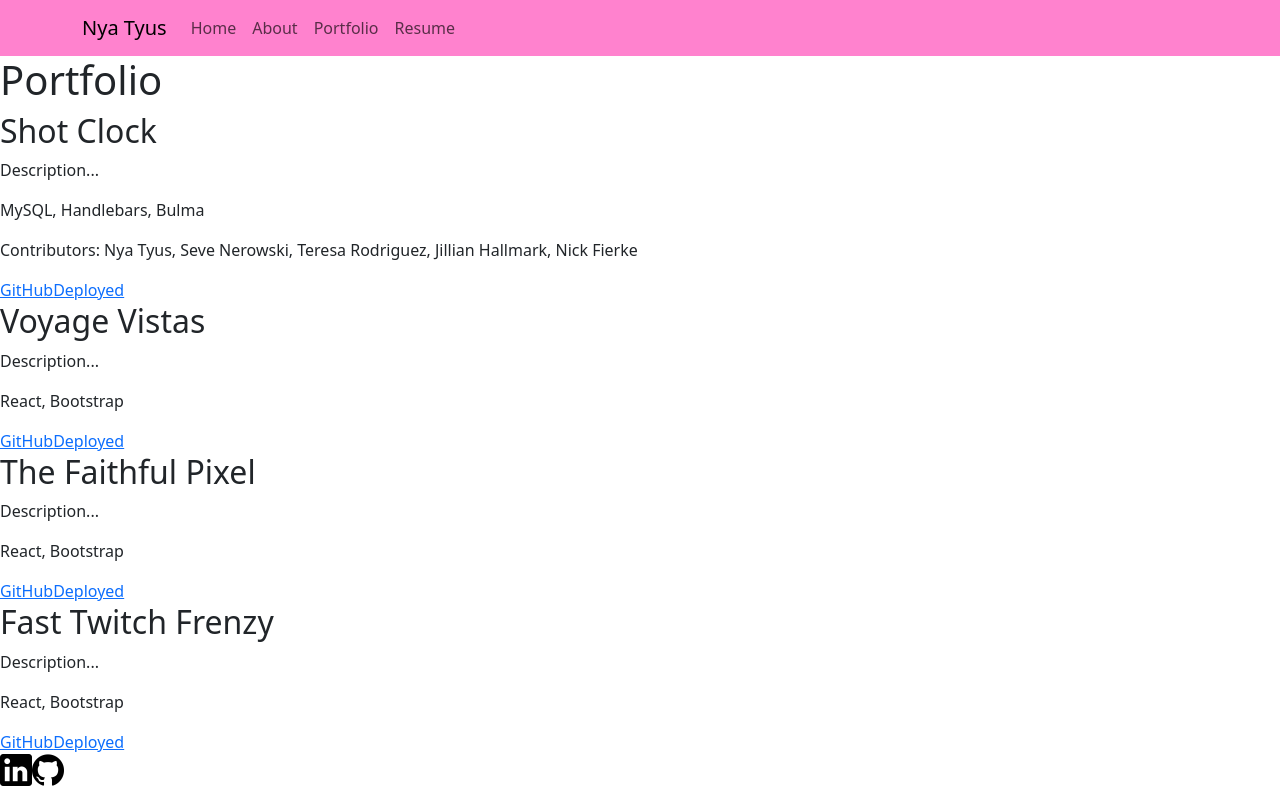
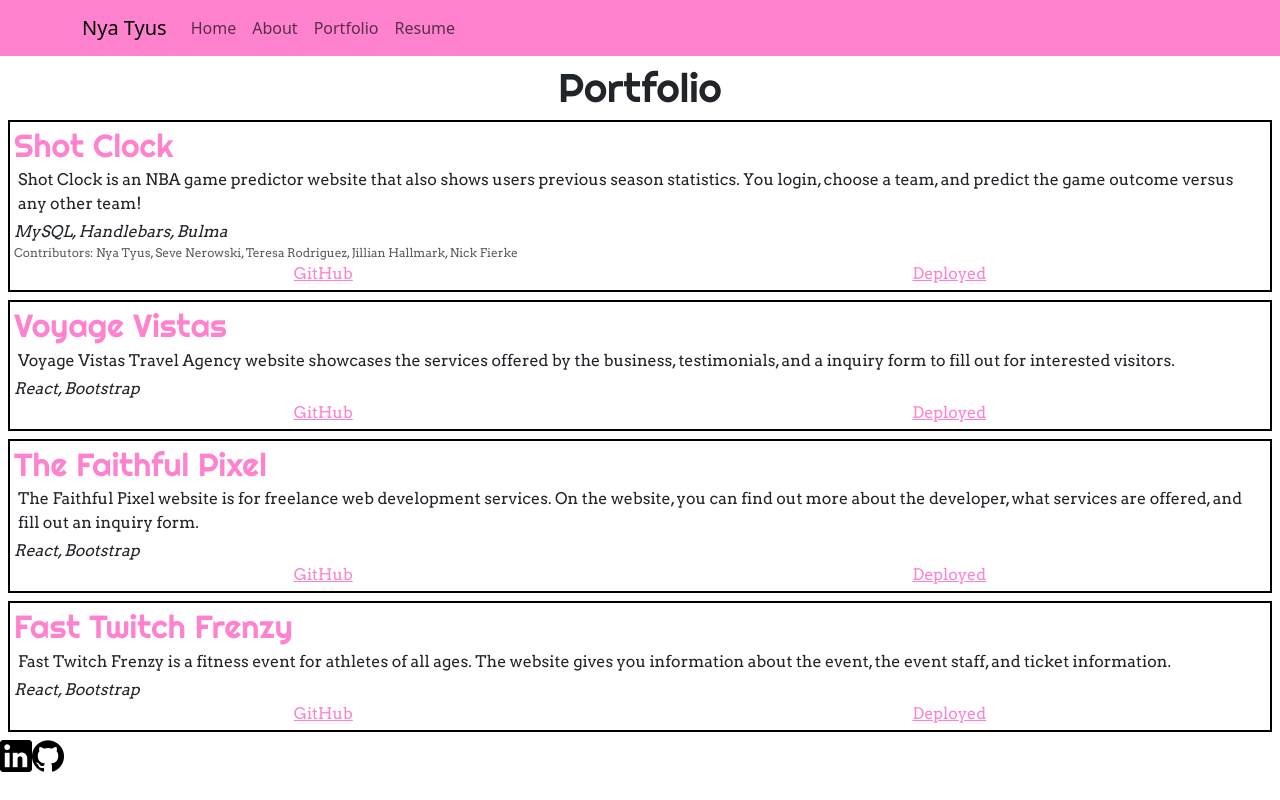
Before and after one commit to nyashanice/React-Portfolio, a React (Create React App) app: page /portfolio in a window 1280 px wide. Built offline with nearby package versions, Linux system fonts and the light colour scheme.

Commit message:
style portfolio page

```diff
--- a/src/pages/AboutMe.js
+++ b/src/pages/AboutMe.js
@@ -17,7 +17,7 @@ export default function AboutMe() {
     <div>
       <Header />
       <div>
-        <h1 className="text-center about-header">About Me</h1>
+        <h1 className="text-center about-header m-2">About Me</h1>
         <Card className="contact-card-bg m-3">
           <Card.Body className="p-2">
             <Link to="/" className="contact-text">
--- a/src/pages/Portfolio.js
+++ b/src/pages/Portfolio.js
@@ -2,28 +2,34 @@ import React from "react";
 import Header from "../components/Header";
 import Footer from "../components/Footer";
 import { Link } from "react-router-dom";
+import "../styles/Portfolio.css";
 
 export default function Portfolio() {
   return (
     <div>
       <Header />
       <div>
-        <h1>Portfolio</h1>
+        <h1 className="portfolio-header text-center m-2">Portfolio</h1>
       </div>
       <div>
-        <div>
-          <h2>Shot Clock</h2>
-          <p>Description...</p>
-          <p>MySQL, Handlebars, Bulma</p>
-          <p>
+        <div className="m-2 p-1 project-card">
+          <h2 className="m-0 p-0 project-title">Shot Clock</h2>
+          <p className="m-1 p-0 project-text">
+            Shot Clock is an NBA game predictor website that also shows users
+            previous season statistics. You login, choose a team, and predict
+            the game outcome versus any other team!{" "}
+          </p>
+          <p className="m-0 p-0 project-stack">MySQL, Handlebars, Bulma</p>
+          <p className="m-0 p-0 text-muted project-text contributors">
             Contributors: Nya Tyus, Seve Nerowski, Teresa Rodriguez, Jillian
             Hallmark, Nick Fierke
           </p>
-          <div className="d-flex flex-row">
+          <div className="d-flex flex-row justify-content-around m-0 p-0">
             <Link
               to="https://github.com/nyashanice/SHOT_CLOCK"
               target="_blank"
               rel="noopener noreferrer"
+              className="project-link"
             >
               GitHub
             </Link>
@@ -31,20 +37,26 @@ export default function Portfolio() {
               to="https://github.com/nyashanice/SHOT_CLOCK"
               target="_blank"
               rel="noopener noreferrer"
+              className="project-link"
             >
               Deployed
             </Link>
           </div>
         </div>
-        <div>
-          <h2>Voyage Vistas</h2>
-          <p>Description...</p>
-          <p>React, Bootstrap</p>
-          <div className="d-flex flex-row">
+        <div className="m-2 p-1 project-card">
+          <h2 className="m-0 p-0 project-title">Voyage Vistas</h2>
+          <p className="m-1 p-0 project-text">
+            Voyage Vistas Travel Agency website showcases the services offered
+            by the business, testimonials, and a inquiry form to fill out for
+            interested visitors.
+          </p>
+          <p className="m-0 p-0 project-stack">React, Bootstrap</p>
+          <div className="d-flex flex-row justify-content-around m-0 p-0">
             <Link
               to="https://github.com/nyashanice/Travel-Agent-Site"
               target="_blank"
               rel="noopener noreferrer"
+              className="project-link"
             >
               GitHub
             </Link>
@@ -52,20 +64,26 @@ export default function Portfolio() {
               to="https://nyashanice.github.io/Travel-Agent-Site/"
               target="_blank"
               rel="noopener noreferrer"
+              className="project-link"
             >
               Deployed
             </Link>
           </div>
         </div>
-        <div>
-          <h2>The Faithful Pixel</h2>
-          <p>Description...</p>
-          <p>React, Bootstrap</p>
-          <div className="d-flex flex-row">
+        <div className="m-2 p-1 project-card">
+          <h2 className="m-0 p-0 project-title">The Faithful Pixel</h2>
+          <p className="m-1 p-0 project-text">
+            The Faithful Pixel website is for freelance web development
+            services. On the website, you can find out more about the developer,
+            what services are offered, and fill out an inquiry form.
+          </p>
+          <p className="m-0 p-0 project-stack">React, Bootstrap</p>
+          <div className="d-flex flex-row justify-content-around m-0 p-0">
             <Link
               to="https://github.com/nyashanice/Freelance-Site"
               target="_blank"
               rel="noopener noreferrer"
+              className="project-link"
             >
               GitHub
             </Link>
@@ -73,20 +91,26 @@ export default function Portfolio() {
               to="https://www.thefaithfulpixel.com/"
               target="_blank"
               rel="noopener noreferrer"
+              className="project-link"
             >
               Deployed
             </Link>
           </div>
         </div>
-        <div>
-          <h2>Fast Twitch Frenzy</h2>
-          <p>Description...</p>
-          <p>React, Bootstrap</p>
-          <div className="d-flex flex-row">
+        <div className="m-2 p-1 project-card">
+          <h2 className="m-0 p-0 project-title">Fast Twitch Frenzy</h2>
+          <p className="m-1 p-0 project-text">
+            Fast Twitch Frenzy is a fitness event for athletes of all ages. The
+            website gives you information about the event, the event staff, and
+            ticket information.
+          </p>
+          <p className="m-0 p-0 project-stack">React, Bootstrap</p>
+          <div className="d-flex flex-row justify-content-around m-0 p-0">
             <Link
               to="https://github.com/nyashanice/Fast-Twitch-Frenzy"
               target="_blank"
               rel="noopener noreferrer"
+              className="project-link"
             >
               GitHub
             </Link>
@@ -94,6 +118,7 @@ export default function Portfolio() {
               to="https://nyashanice.github.io/Fast-Twitch-Frenzy/"
               target="_blank"
               rel="noopener noreferrer"
+              className="project-link"
             >
               Deployed
             </Link>
--- /dev/null
+++ b/src/styles/Portfolio.css
@@ -0,0 +1,30 @@
+.portfolio-header {
+font-family: 'Righteous', cursive;
+}
+
+.project-card {
+    border: 2px solid black;
+}
+
+.project-title {
+font-family: 'Righteous', cursive;
+color: #FF82CE;
+}
+
+.contributors {
+    font-size: 12px;
+}
+
+.project-text {
+font-family: 'Arvo', serif;
+}
+
+.project-stack {
+    font-family: 'Arvo', serif;
+    font-style: italic;
+}
+
+.project-link {
+    font-family: 'Arvo', serif;
+    color: #FF82CE;
+}
```
